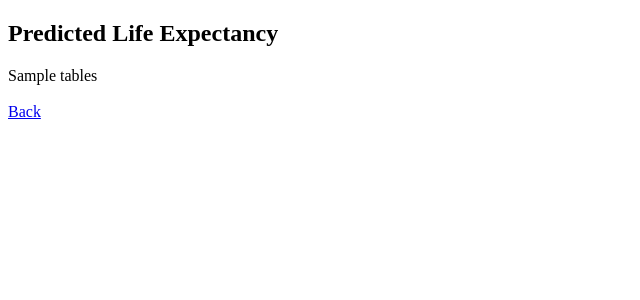
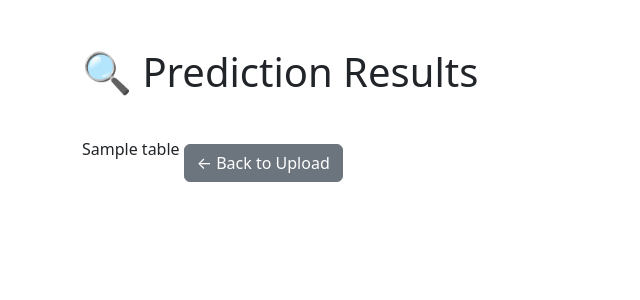
Before and after one commit to Naila-Srivastava/Personalised_Healthcare_App, a Flask app: template templates/result.html in a window 1280 px wide. Shown: the top 300 px of the page, without its empty margins (0-640 px from the left). Run offline with Flask 3, Linux system fonts and the light colour scheme; the template is opened without the code that fills it: most values are stand-ins (such as "Sample title", 1, 10 or a date in 2020); parts of the project's set-up code (start-up, migrations or seed data) failed here and were passed over.

Commit message:
UX script

```diff
--- a/templates/result.html
+++ b/templates/result.html
@@ -1,15 +1,16 @@
 <!DOCTYPE html>
-<html lang="en">
+<html>
 <head>
-    <meta charset="UTF-8">
     <title>Prediction Results</title>
+    <link href="https://cdn.jsdelivr.net/npm/bootstrap@5.3.0/dist/css/bootstrap.min.css" rel="stylesheet">
 </head>
-<body>
-    <h2>Predicted Life Expectancy</h2>
-    <div>
-        {{ tables|safe }}
+<body class="p-5">
+    <div class="container">
+        <h1 class="mb-4">🔍 Prediction Results</h1>
+        {% for table in tables %}
+            {{ table|safe }}
+        {% endfor %}
+        <a href="/" class="btn btn-secondary mt-4">← Back to Upload</a>
     </div>
-    <br>
-    <a href="/">Back</a>
 </body>
 </html>
```
